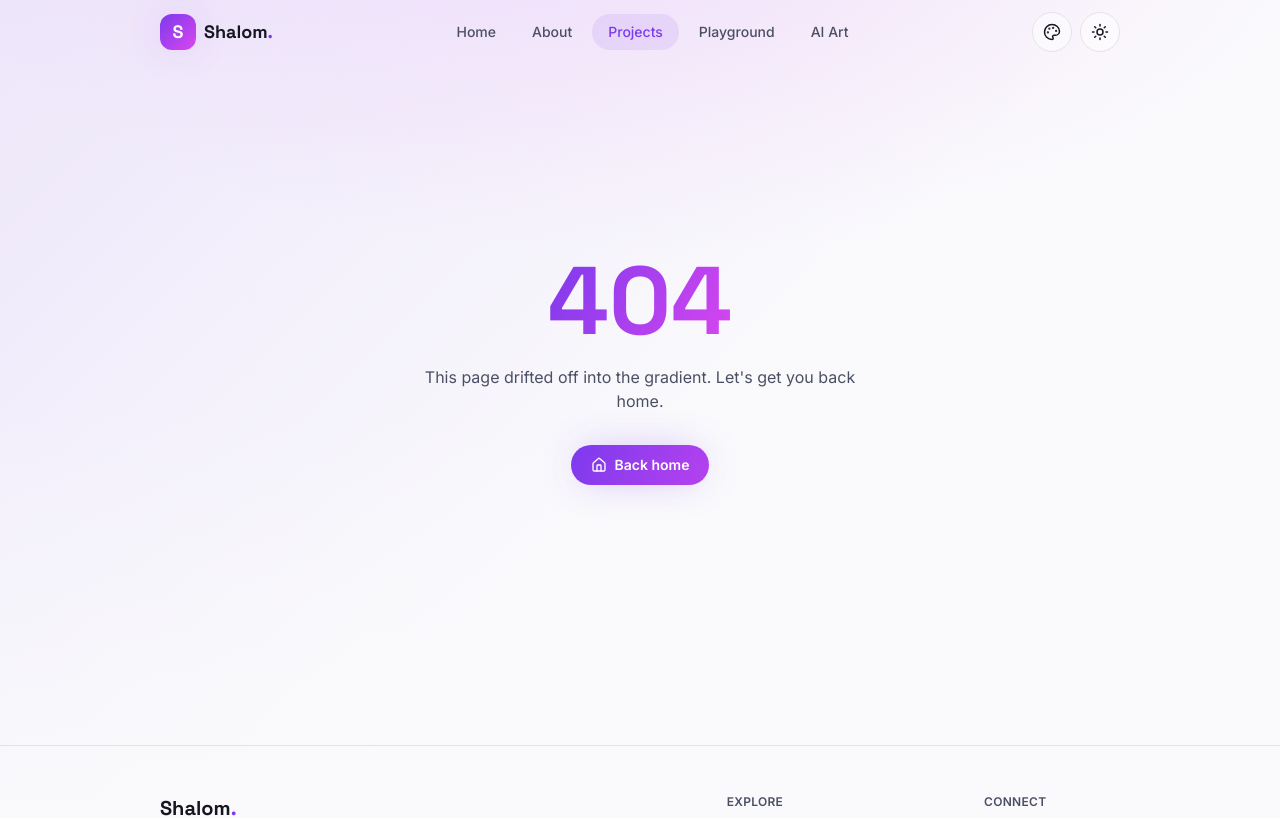
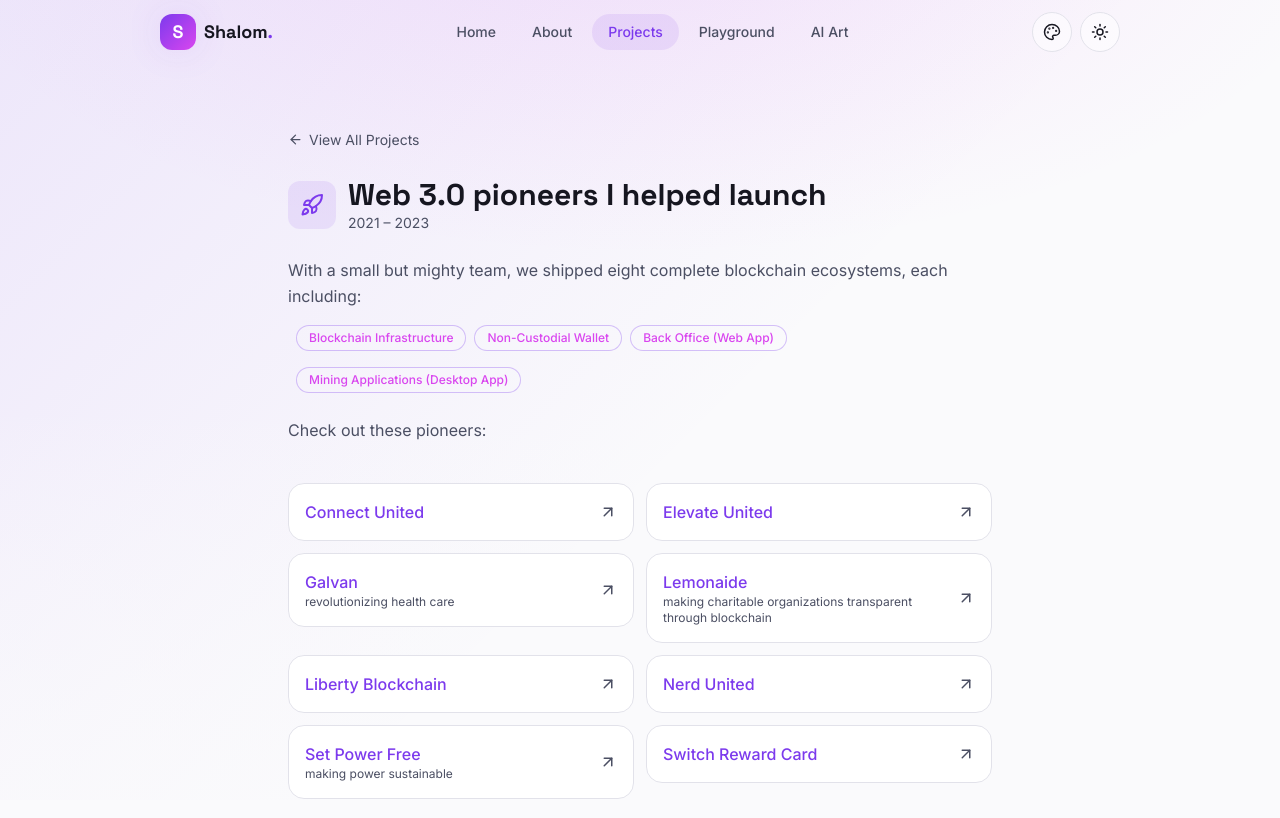
Before and after one commit to shalomthegreat/shalomthegreat.github.io, a React (Vite) app: page /projects/web3-pioneers in a window 1280 px wide. Shown: the top 818 px of the page. Built offline with nearby package versions, Linux system fonts and the light colour scheme.

Commit message:
pioneer page

```diff
--- a/src/App.jsx
+++ b/src/App.jsx
@@ -10,6 +10,7 @@ import Projects from './pages/Projects'
 import Playground from './pages/Playground'
 import Art from './pages/Art'
 import SetPowerFree from './pages/SetPowerFree'
+import Web3Pioneers from './pages/Web3Pioneers'
 import NotFound from './pages/NotFound'
 
 function ScrollToTop() {
@@ -40,6 +41,7 @@ export default function App() {
             <Route path="/about" element={<About />} />
             <Route path="/projects" element={<Projects />} />
             <Route path="/projects/setpowerfree" element={<SetPowerFree />} />
+            <Route path="/projects/web3-pioneers" element={<Web3Pioneers />} />
             <Route path="/playground" element={<Playground />} />
             <Route path="/art" element={<Art />} />
             <Route path="*" element={<NotFound />} />
--- a/src/data/content.js
+++ b/src/data/content.js
@@ -25,7 +25,7 @@ export const socials = [
 
 export const skills = [
   'TypeScript / JavaScript',
-  'React & Angular',
+  'React / Vue / Angular',
   'Node.js',
   'Blockchain / Web3',
   'Mobile (Android & iOS)',
@@ -88,11 +88,21 @@ export const projects = [
     tags: ['Web', 'SaaS', 'DevOps', 'Key Contributor'],
     featured: true
   },
+  // Web3 Pioneers
   {
-    title: 'CRM & Marketing Platform',
+    title: 'Blockchain Web3 Platform',
     category: 'Web',
     description:
-      'A full CRM and marketing platform helping businesses manage customers and campaigns.',
+      'A platform for Web3 pioneers to host wallets, provide utility tokens, and grow communities.',
+    to: '/projects/web3-pioneers',
+    tags: ['Web', 'SaaS', 'Web3', 'Key Contributor'],
+    featured: true
+  },
+  {
+    title: 'CRM & Marketing Platforms',
+    category: 'Web',
+    description:
+      'Building custom full-suite CRM and marketing platforms, helping businesses manage customers and campaigns. Supporting companies such as: Solex, ViaVeta, DupliMark, and Envex.',
     // url: 'https://duplimark.com',
     tags: ['Web', 'SaaS', 'CRM', 'Key Contributor'],
   },
--- a/src/pages/About.jsx
+++ b/src/pages/About.jsx
@@ -1,6 +1,7 @@
+import { Link } from 'react-router-dom'
 import { ArrowUpRight, Leaf } from 'lucide-react'
 import { PageWrapper, Reveal } from '../components/motion'
-import { profile, story, web3Companies } from '../data/content'
+import { profile, story } from '../data/content'
 
 function PageHeader({ eyebrow, title, children }) {
   return (
@@ -24,14 +25,14 @@ export default function About() {
         .
       </PageHeader>
 
-      <Reveal delay={0.05} className="overflow-hidden rounded-2xl border border-border shadow-soft">
+      {/* <Reveal delay={0.05} className="overflow-hidden rounded-2xl border border-border shadow-soft">
         <img
           src="/img/slc.jpeg"
           alt="The Salt Lake Valley during sunset"
           className="h-56 w-full object-cover sm:h-80"
           loading="lazy"
         />
-      </Reveal>
+      </Reveal> */}
 
       {/* Timeline */}
       <section className="mt-16">
@@ -51,29 +52,14 @@ export default function About() {
       {/* Web3 ecosystems */}
       <section className="mt-16">
         <Reveal>
-          <h2 className="font-display text-2xl font-semibold">Web 3.0 pioneers I helped launch</h2>
+          <Link to="/projects/web3-pioneers" className="group inline-flex items-center gap-2 text-lg font-semibold hover:text-accent">
+            Web 3.0 pioneers I helped launch
+            <ArrowUpRight size={18} className="transition-transform group-hover:translate-x-0.5 group-hover:-translate-y-0.5" />
+          </Link>
           <p className="mt-2 text-muted">
-            With a small but mighty team, we shipped eight complete blockchain ecosystems. Check out these pioneers:
+            With a small but mighty team, we shipped eight complete blockchain ecosystems.
           </p>
         </Reveal>
-        <div className="mt-6 grid gap-3 sm:grid-cols-2">
-          {web3Companies.map((c, i) => (
-            <Reveal key={c.name} delay={i * 0.04}>
-              <a
-                href={c.url}
-                target="_blank"
-                rel="noreferrer"
-                className="card group flex items-center justify-between gap-3 p-4 hover:-translate-y-0.5 hover:border-accent/50"
-              >
-                <div>
-                  <span className="font-medium">{c.name}</span>
-                  {c.note && <span className="block text-xs text-muted">{c.note}</span>}
-                </div>
-                <ArrowUpRight size={18} className="shrink-0 text-muted transition-colors group-hover:text-accent" />
-              </a>
-            </Reveal>
-          ))}
-        </div>
       </section>
 
       <Reveal className="mt-12">
--- /dev/null
+++ b/src/pages/Web3Pioneers.jsx
@@ -0,0 +1,59 @@
+import { Link } from 'react-router-dom'
+import { ArrowLeft, ArrowUpRight, Rocket } from 'lucide-react'
+import { PageWrapper, Reveal } from '../components/motion'
+import { web3Companies } from '../data/content'
+
+export default function Web3Pioneers() {
+  const technologies = ['Blockchain Infrastructure', 'Non-Custodial Wallet', 'Back Office (Web App)', 'Mining Applications (Desktop App)']
+
+  return (
+    <PageWrapper className="max-w-3xl">
+      <Reveal>
+        <Link to="/projects" className="inline-flex items-center gap-1.5 text-sm text-muted hover:text-accent">
+          <ArrowLeft size={15} /> View All Projects
+        </Link>
+        <div className="mt-6 flex items-center gap-3">
+          <span className="grid h-12 w-12 place-items-center rounded-xl bg-accent/10 text-accent">
+            <Rocket size={24} />
+          </span>
+          <div>
+            <h1 className="font-display text-3xl font-bold">Web 3.0 pioneers I helped launch</h1>
+            <p className="text-sm text-muted">2021 – 2023</p>
+          </div>
+        </div>
+        <p className="mt-6 leading-relaxed text-muted">
+          With a small but mighty team, we shipped eight complete blockchain ecosystems, each including:
+        </p>
+        <p className='leading-relaxed'>
+          {technologies.map((tech, i) => (
+            <span key={tech} className="tag-pill ml-2 mt-4 text-accent2">
+              {tech}
+            </span>
+          ))}
+        </p>
+        <p className="mt-6 leading-relaxed text-muted">
+          Check out these pioneers:
+        </p>
+      </Reveal>
+
+      <div className="mt-10 grid gap-3 sm:grid-cols-2">
+        {web3Companies.map((c, i) => (
+          <Reveal key={c.name} delay={i * 0.04}>
+            <a
+              href={c.url}
+              target="_blank"
+              rel="noreferrer"
+              className="card group flex items-center justify-between gap-3 p-4 hover:-translate-y-0.5 hover:border-accent/50"
+            >
+              <div>
+                <span className="font-medium text-accent">{c.name}</span>
+                {c.note && <span className="block text-xs text-muted">{c.note}</span>}
+              </div>
+              <ArrowUpRight size={18} className="shrink-0 text-muted transition-colors group-hover:text-accent" />
+            </a>
+          </Reveal>
+        ))}
+      </div>
+    </PageWrapper>
+  )
+}
```
